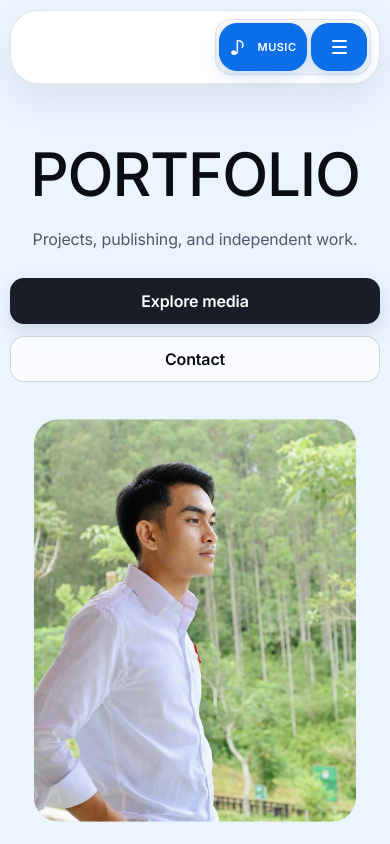
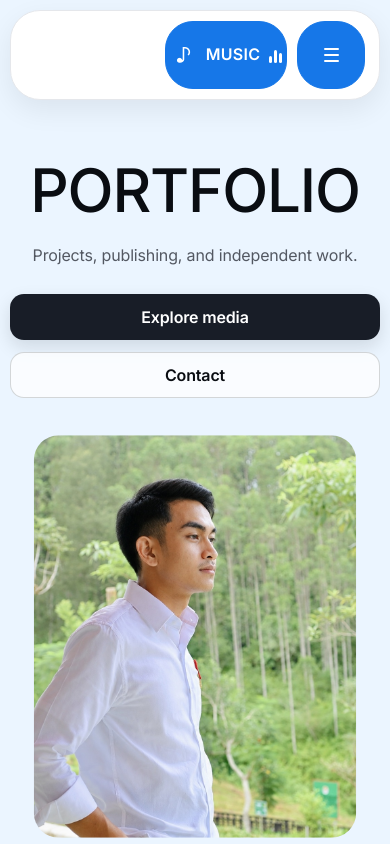
Before and after one commit to LionerHakim/JRHs, a React (Vite) app: page / in a window 390 px wide. Shown: the top 844 px of the page. Built offline with nearby package versions, Linux system fonts and the light colour scheme.

Commit message:
Implement premium mobile-first JRHs navbar

```diff
--- a/src/index.css
+++ b/src/index.css
@@ -2700,3 +2700,172 @@ button,.hero-pill,.ghost-pill,.project-link,.media-links a{
 
 /* Hero portrait — slightly larger */
 .portrait-frame img{transform:scale(1.04);transform-origin:center;}
+
+
+/* JRHs navbar — reference-matched mobile-first final */
+.nav{
+  background:#fff !important;
+  border:1px solid #e5e7eb !important;
+  box-shadow:0 10px 28px rgba(10,13,18,.07) !important;
+}
+.wordmark{
+  display:inline-flex !important;
+  align-items:center;
+  min-width:0;
+  padding:4px 8px 4px 4px !important;
+  color:#111827 !important;
+  font-family:Georgia,"Times New Roman",serif !important;
+  font-size:20px !important;
+  font-weight:700 !important;
+  letter-spacing:-.07em !important;
+  line-height:1 !important;
+  white-space:nowrap;
+}
+.nav-actions{
+  border:0 !important;
+  background:transparent !important;
+  box-shadow:none !important;
+}
+.music-toggle,
+.menu-toggle{
+  background:#1677e8 !important;
+  border-color:#1677e8 !important;
+  color:#fff !important;
+  box-shadow:none !important;
+  border-radius:28px !important;
+}
+.music-toggle:hover,
+.music-toggle:focus-visible,
+.menu-toggle:hover,
+.menu-toggle:focus-visible{
+  background:#1677e8 !important;
+  border-color:#1677e8 !important;
+  color:#fff !important;
+  box-shadow:0 6px 16px rgba(22,119,232,.16) !important;
+}
+.music-equalizer{
+  display:inline-flex;
+  align-items:flex-end;
+  justify-content:center;
+  gap:2px;
+  width:16px;
+  height:18px;
+  flex:0 0 16px;
+}
+.music-equalizer i{
+  display:block;
+  width:3px;
+  border-radius:2px;
+  background:#fff;
+}
+.music-equalizer i:nth-child(1){height:7px;}
+.music-equalizer i:nth-child(2){height:13px;}
+.music-equalizer i:nth-child(3){height:10px;}
+.music-toggle::after{display:none !important;content:none !important;}
+.music-toggle.is-open::after{
+  display:block !important;
+  content:"" !important;
+  position:absolute !important;
+  inset:-2px !important;
+  border:4px solid #f5c542 !important;
+  border-radius:inherit !important;
+  background:transparent !important;
+  pointer-events:none !important;
+  box-sizing:border-box !important;
+}
+.music-toggle.is-open{
+  background:#22c55e !important;
+  border-color:#22c55e !important;
+}
+.menu-toggle .nav-menu-lines{
+  background:transparent !important;
+}
+.menu-toggle .nav-menu-lines>span{
+  background:#fff !important;
+}
+
+@media (max-width:640px){
+  .nav{
+    top:10px !important;
+    margin:10px 10px 0 !important;
+    width:calc(100% - 20px) !important;
+    min-height:90px !important;
+    padding:10px 14px !important;
+    grid-template-columns:minmax(0,1fr) auto !important;
+    gap:10px !important;
+    border-radius:30px !important;
+  }
+  .wordmark{
+    display:inline-flex !important;
+    font-size:20px !important;
+    padding:4px 4px 4px 2px !important;
+  }
+  .nav-actions{
+    width:auto !important;
+    display:flex !important;
+    align-items:center !important;
+    justify-content:flex-end !important;
+    gap:10px !important;
+    padding:0 !important;
+  }
+  .music-toggle{
+    width:122px !important;
+    min-width:122px !important;
+    height:68px !important;
+    min-height:68px !important;
+    padding:0 16px !important;
+    border-radius:28px !important;
+    justify-content:center !important;
+    gap:8px !important;
+  }
+  .music-toggle .nav-action-glyph{
+    width:28px !important;
+    height:28px !important;
+    flex:0 0 28px !important;
+    font-size:20px !important;
+    margin:0 !important;
+  }
+  .music-toggle .nav-action-label{
+    display:inline !important;
+    font-size:16px !important;
+    font-weight:700 !important;
+    letter-spacing:.02em !important;
+  }
+  .music-equalizer{
+    width:14px !important;
+    flex-basis:14px !important;
+    height:16px !important;
+  }
+  .music-equalizer i{width:3px !important;}
+  .music-toggle .nav-action-meta,
+  .menu-toggle .nav-action-label,
+  .menu-toggle .nav-action-meta{
+    display:none !important;
+  }
+  .menu-toggle{
+    width:68px !important;
+    min-width:68px !important;
+    height:68px !important;
+    min-height:68px !important;
+    padding:0 !important;
+    border-radius:28px !important;
+  }
+  .menu-toggle .nav-menu-lines{
+    width:32px !important;
+    height:32px !important;
+  }
+  .nav-action.is-open::after{
+    inset:-2px !important;
+    border:4px solid #f5c542 !important;
+    border-radius:inherit !important;
+  }
+}
+
+@media (max-width:359px){
+  .nav{padding-inline:10px !important;gap:6px !important;}
+  .nav-actions{gap:7px !important;}
+  .music-toggle{width:112px !important;min-width:112px !important;padding-inline:11px !important;}
+  .menu-toggle{width:62px !important;min-width:62px !important;}
+  .music-toggle .nav-action-label{font-size:15px !important;}
+  .music-equalizer{gap:1px !important;width:12px !important;flex-basis:12px !important;}
+}
```
